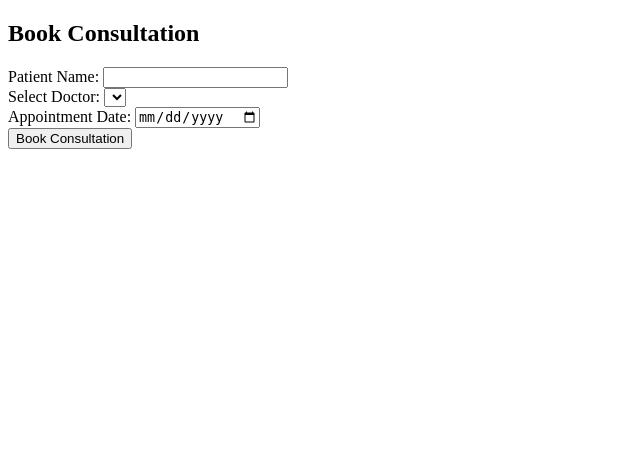
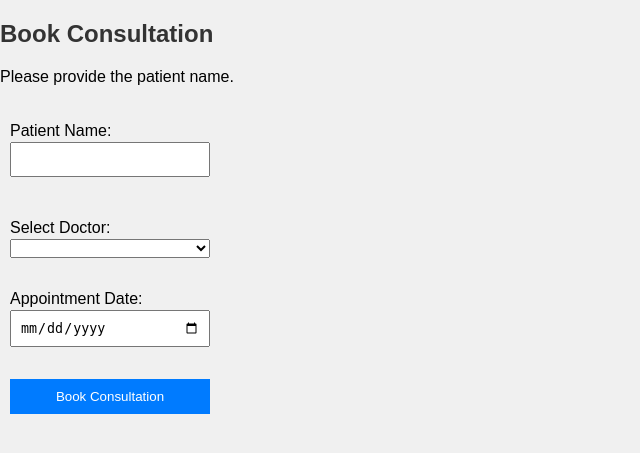
Before and after one commit to DataSorcerer01/django, a Django app: page /book_consultation/ in a window 1280 px wide. Shown: the top 453 px of the page, without its empty margins (0-640 px from the left). Run offline with Django 5.2, Linux system fonts and the light colour scheme; lists and menus that the app fills with data are empty.

Commit message:
Commit 2

```diff
--- /dev/null
+++ b/hospitalmanagement/home/static/style.css
@@ -0,0 +1,81 @@
+body {
+    font-family: 'Arial', sans-serif;
+    background-color: #f0f0f0;
+    margin: 0;
+    padding: 0;
+}
+
+h1, h2 {
+    color: #333;
+}
+
+nav {
+    background-color: #007bff;
+    padding: 10px;
+    color: #fff;
+    display: flex;
+    justify-content: space-between;
+}
+
+nav ul {
+    list-style: none;
+    display: flex;
+}
+
+nav ul li {
+    margin-right: 20px;
+}
+
+nav ul li a {
+    text-decoration: none;
+    color: #fff;
+}
+
+.main {
+    max-width: 600px;
+    margin: 20px auto;
+    padding: 20px;
+    background-color: #fff;
+    box-shadow: 0 0 10px rgba(0, 0, 0, 0.1);
+}
+
+form {
+    display: flex;
+    flex-direction: column;
+    gap:2px;
+    padding: 10px;
+}
+
+.book_form{
+    display: flex;
+    flex-direction: column;
+    width: 200px;
+}
+
+
+
+.book_form option{
+ padding: 10px;
+}
+
+
+label {
+    margin-top: 10px;
+}
+
+input {
+    margin-bottom: 10px;
+    padding: 8px;
+}
+
+button {
+    background-color: #007bff;
+    color: #fff;
+    padding: 10px;
+    border: none;
+    cursor: pointer;
+}
+
+button:hover {
+    background-color: #0056b3;
+}
--- a/hospitalmanagement/home/templates/book_consultation.html
+++ b/hospitalmanagement/home/templates/book_consultation.html
@@ -4,6 +4,8 @@
 <head>
     <meta charset="UTF-8">
     <meta name="viewport" content="width=device-width, initial-scale=1.0">
+    <link rel="stylesheet" type="text/css" href="../static/style.css">
+
     <title>Book Consultation</title>
 </head>
 <body>
@@ -13,14 +15,15 @@
         <p>{{ message }}</p>
     {% endif %}
 
-    <form method="post" action="{% url 'book_consultation' %}">
+    <form method="post" action="{% url 'book_consultation' %}" class="book_form">
         {% csrf_token %}
         <label for="patient_name">Patient Name:</label>
         <input type="text" id="patient_name" name="patient_name" required><br>
 
         <label for="doctor_id">Select Doctor:</label>
         <select id="doctor_id" name="doctor_id" required>
-            {% for doctor in Doctors %}
+
+            {% for doctor in doctor %}
                 <option value="{{ doctor.id}}">{{ doctor.name }} - {{ doctor.speciality }}</option>
             {% endfor %}
         </select><br>
--- a/hospitalmanagement/home/templates/doctor.html
+++ b/hospitalmanagement/home/templates/doctor.html
@@ -20,6 +20,7 @@
     <tbody>
         {% for doctor in doctor %}
             <tr>
+                <td>{{ doctor.id }}</td>
                 <td>{{ doctor.name }}</td>
                 <td>{{ doctor.speciality }}</td>
                 <td>{{ doctor.address }}</td>
--- a/hospitalmanagement/home/templates/home.html
+++ b/hospitalmanagement/home/templates/home.html
@@ -1,8 +1,11 @@
+
 <!DOCTYPE html>
 <html lang="en">
 <head>
     <meta charset="UTF-8">
     <meta name="viewport" content="width=device-width, initial-scale=1.0">
+    <link rel="stylesheet" type="text/css" href="../static/style.css">
+
     <title>Home</title>
 </head>
 <body>
--- a/hospitalmanagement/home/views.py
+++ b/hospitalmanagement/home/views.py
@@ -26,7 +26,7 @@
 
 
 def book_consultation(request):
-    if request.method == "POST":
+    if request.method == "GET":
         patient_name = request.POST.get('patient_name')
         appointment_date = request.POST.get('appointment_date')
         doctor_id = request.POST.get('doctor_id')
@@ -46,9 +46,9 @@
         consultation.save()
 
         # Redirect to the list of doctors after booking consultation
-        doctors = Doctor.objects.all()
-        return render(request, 'doctor.html', {'doctors': doctors, 'message': 'Consultation booked successfully!'})
+        doctor_list=Doctor.objects.all()
+        return render(request, 'doctor.html', {'doctor': doctor_list, 'message': 'Consultation booked successfully!'})
 
     # If the request method is not POST, render the book_consultation.html template
-    doctors = Doctor.objects.all()  # Query the list of doctors
-    return render(request, 'book_consultation.html', {'doctors': doctors})
+    doctor_list=Doctor.objects.all()  # Query the list of doctors
+    return render(request, 'book_consultation.html', {'doctor': doctor_list})
--- a/hospitalmanagement/hospitalmanagement/settings.py
+++ b/hospitalmanagement/hospitalmanagement/settings.py
@@ -1,3 +1,4 @@
+import os
 """
 Django settings for hospitalmanagement project.
 
@@ -117,7 +118,10 @@
 # Static files (CSS, JavaScript, Images)
 # https://docs.djangoproject.com/en/5.0/howto/static-files/
 
-STATIC_URL = 'static/'
+STATIC_URL = '/static/'
+# STATICFILES_DIRS = [
+#     os.path.join(BASE_DIR, 'home/static'),
+# ]
 
 # Default primary key field type
 # https://docs.djangoproject.com/en/5.0/ref/settings/#default-auto-field
```
Also changed, not shown: hospitalmanagement/home/templates/about.html (+9 -2 lines), hospitalmanagement/home/templates/contact.html (+13 -2 lines), hospitalmanagement/home/templates/login.html (+15 -3 lines), hospitalmanagement/home/templates/signup.html (+18 -3 lines).
